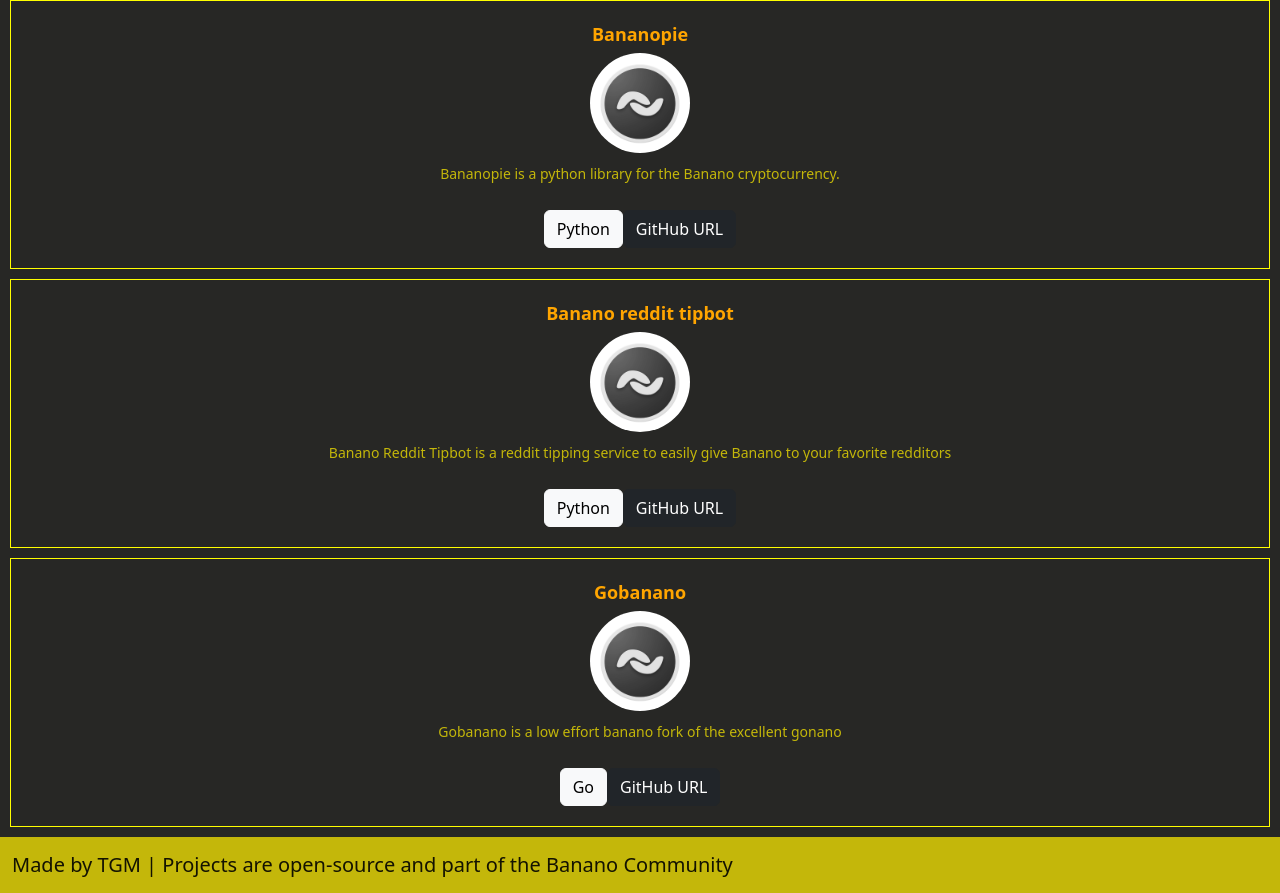
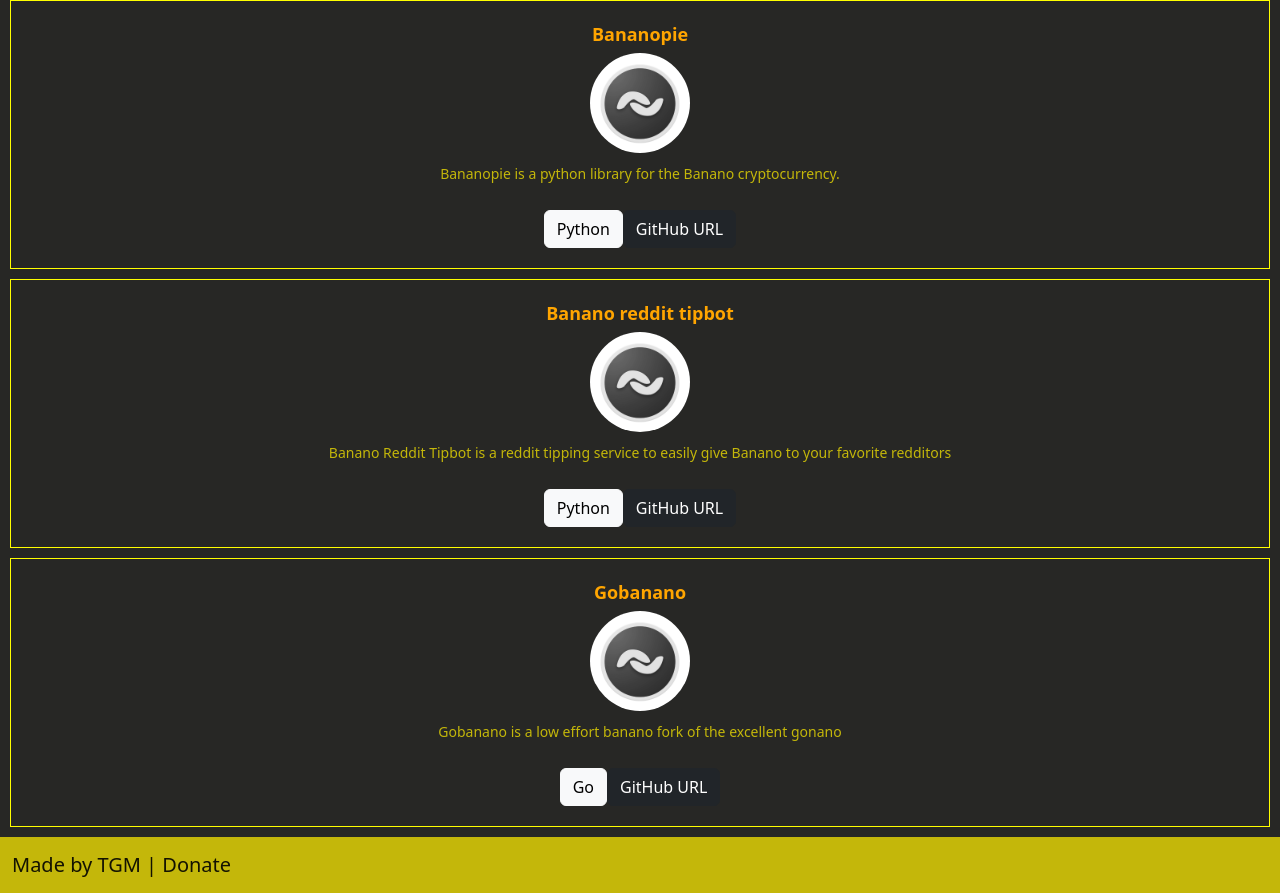
Before and after one commit to tgm20/bananodeveloperportal, a plain HTML site: page index.html in a window 1280 px wide. Shown: the part 2873-3766 px from the top of the page. Drawn offline with nearby package versions, Linux system fonts and the light colour scheme.

Commit message:
favicon donate

```diff
--- a/index.html
+++ b/index.html
@@ -12,6 +12,7 @@
     <meta http-equiv="X-UA-Compatible" content="IE=edge">
     <meta name="viewport" content="width=device-width, initial-scale=1.0">
     <title>Banano Developer Portal</title>
+    <link rel="icon" type="x-icon" href="favicon.ico">
 
 </head>
 <body>
@@ -184,7 +185,7 @@
     <nav class="navbar" style="background-color: #c4b70a;">
 
       <div class="container-fluid">
-        <a class="navbar-brand" style=" text-align: center;" href="https://tgmblog.eu.org">Made by TGM | Projects are open-source and part of the Banano Community</a>
+        <a class="navbar-brand" style=" text-align: center;" href="https://creeper.banano.cc/account/ban_3porta1368xxdbj416779q8itepz94hdcsczza1yo4okc4us6pyjazo4xyxz">Made by TGM | Donate</a>
       </div>
     </nav>
 
```
Also changed, not shown: favicon.ico (added).
